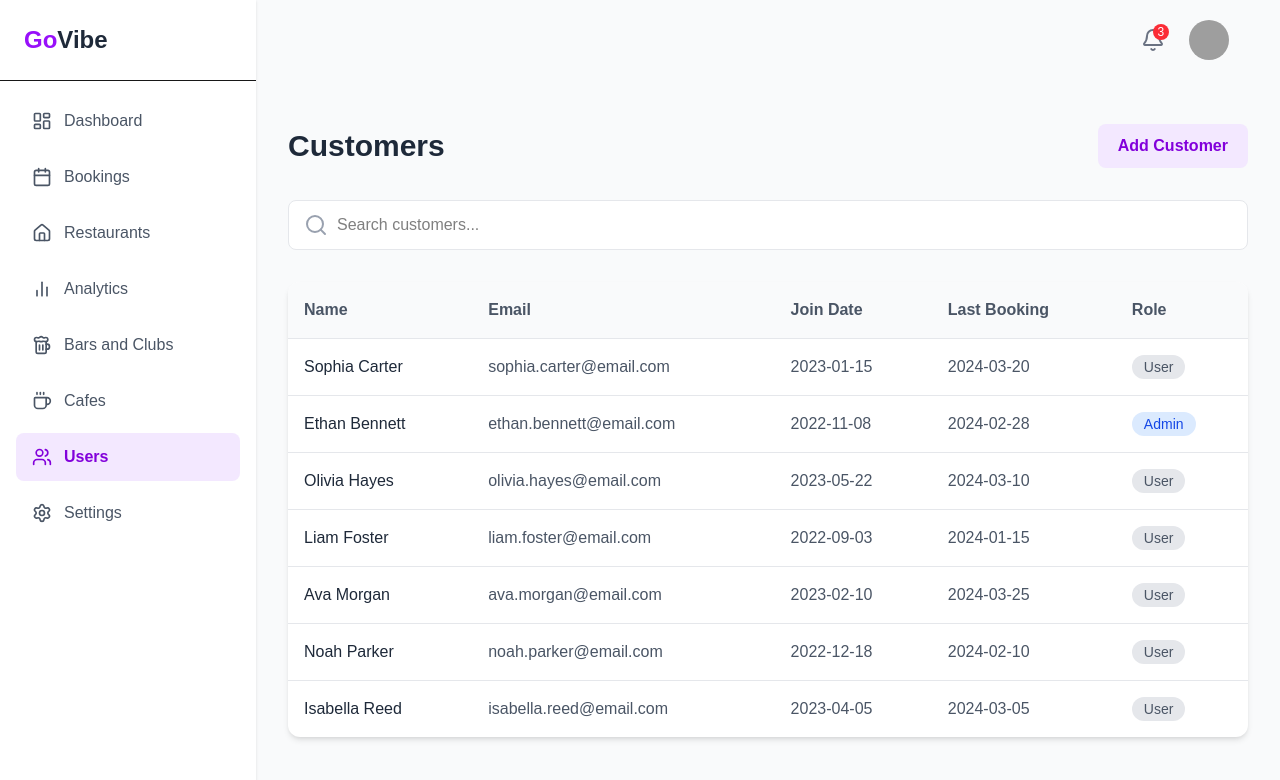
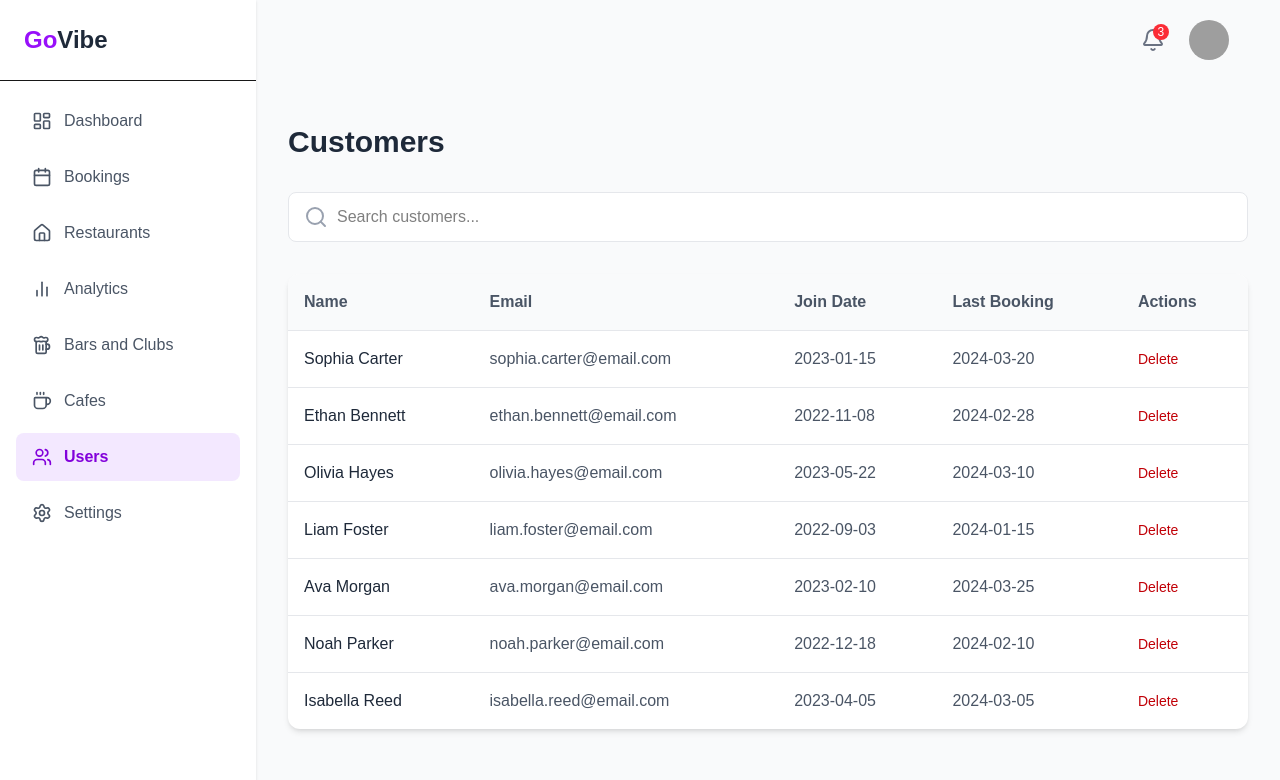
Before and after one commit to GoVibee/admin, a Next.js app: page /pages/users in a window 1280 px wide. Shown: the top 780 px of the page. Built offline with nearby package versions, Linux system fonts and the light colour scheme; grey boxes are pictures that could not be loaded.

Commit message:
updated users

```diff
--- a/src/app/pages/users/page.tsx
+++ b/src/app/pages/users/page.tsx
@@ -95,9 +95,10 @@ export default function CustomersPage() {
             {/* Page Header */}
             <div className="flex flex-col sm:flex-row justify-between items-start sm:items-center mb-8">
               <h1 className="text-3xl font-bold text-gray-800 mb-4 sm:mb-0">Customers</h1>
-              <button className="bg-purple-100 cursor-pointer text-purple-700 px-5 py-2.5 rounded-lg font-semibold hover:bg-purple-200 transition-colors">
+              {/* <button className="bg-purple-100 cursor-pointer text-purple-700 px-5 py-2.5 rounded-lg font-semibold hover:bg-purple-200 transition-colors">
                 Add Customer
-              </button>
+              </button> */}
+              <div className='w-40'/>
             </div>
 
             {/* Search Bar */}
@@ -119,7 +120,7 @@ export default function CustomersPage() {
                     <th className="p-4 font-semibold text-gray-600 hidden md:table-cell">Email</th>
                     <th className="p-4 font-semibold text-gray-600 hidden lg:table-cell">Join Date</th>
                     <th className="p-4 font-semibold text-gray-600 hidden lg:table-cell">Last Booking</th>
-                    <th className="p-4 font-semibold text-gray-600">Role</th>
+                    <th className="p-4 font-semibold text-gray-600">Actions</th>
                   </tr>
                 </thead>
                 <tbody>
@@ -130,7 +131,9 @@ export default function CustomersPage() {
                       <td className="p-4 text-gray-600 hidden lg:table-cell">{customer.joinDate}</td>
                       <td className="p-4 text-gray-600 hidden lg:table-cell">{customer.lastBooking}</td>
                       <td className="p-4">
-                        <RoleBadge role={customer.role} />
+                        <div className="flex items-center space-x-3 text-sm font-medium text-gray-500">
+                          <a href="#" className="text-red-700">Delete</a>
+                        </div>
                       </td>
                     </tr>
                   ))}
```
